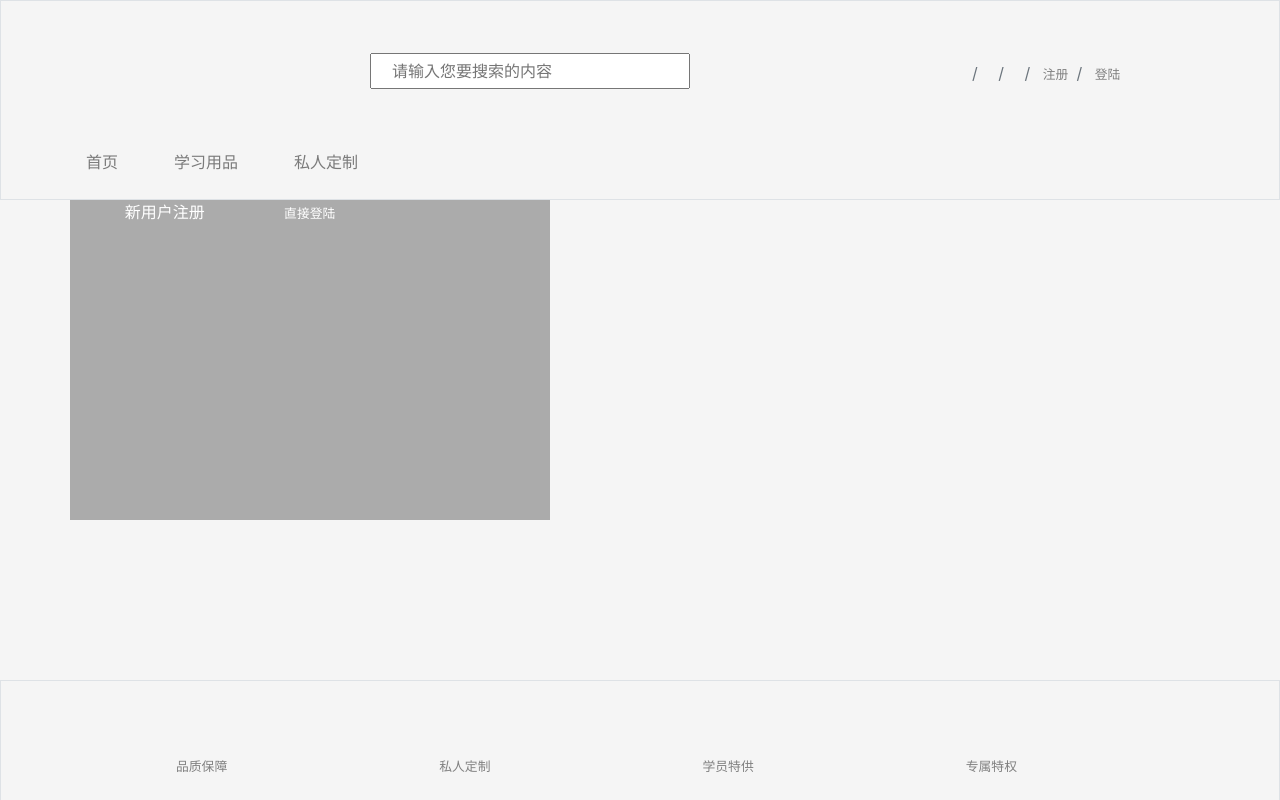
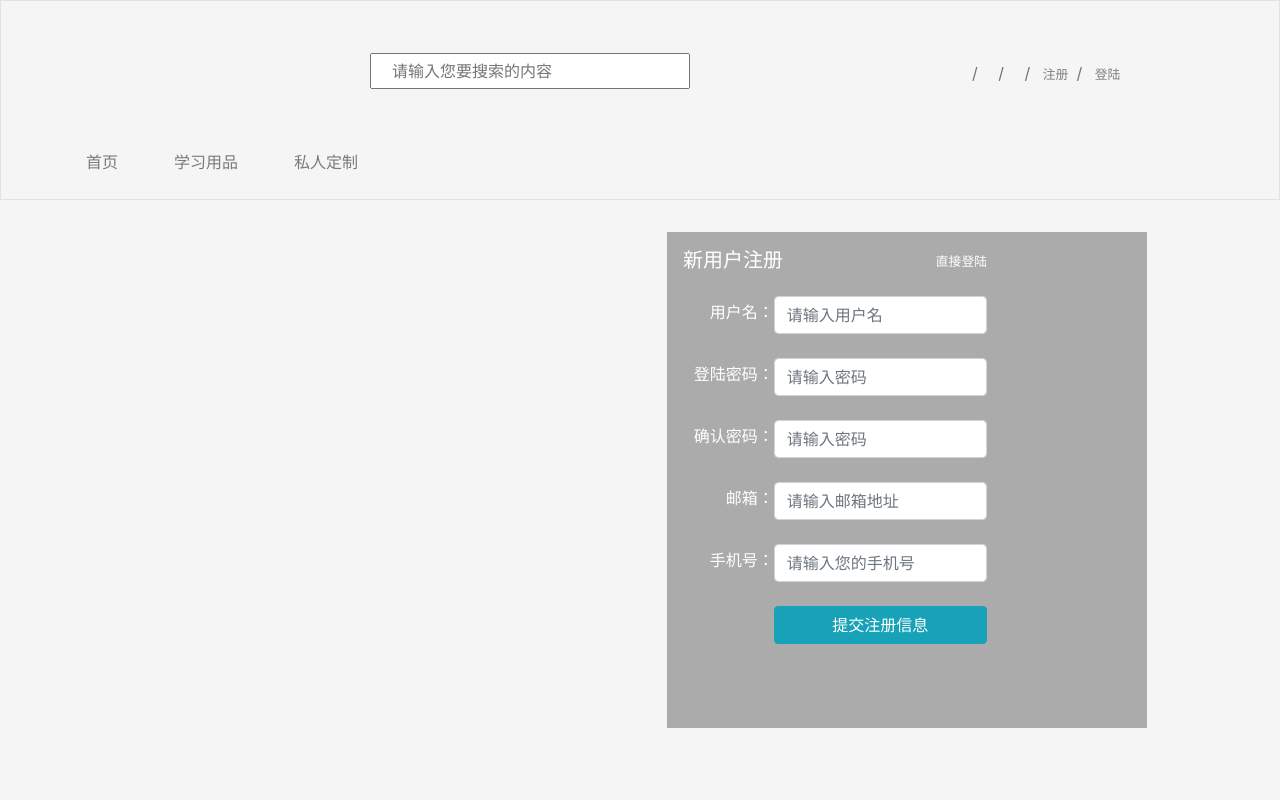
Before and after one commit to branLiv/codeboy, a website: page public/register.html in a window 1280 px wide. Shown: the top 800 px of the page. Drawn offline with nearby package versions, Linux system fonts and the light colour scheme.

Commit message:
注册网页css

```diff
--- a/public/css/register.css
+++ b/public/css/register.css
@@ -8,15 +8,17 @@
     color:#aaa;
     font-weight:800;
 }
-
+.my_font{font-size:0.8rem;}
 .my_reg_bg{
     background-image:url("../img/bg.png");
     background-repeat:no-repeat;
-    height:30rem;
+    height:40rem;
+    display: flex;
+    justify-content: flex-end;
 }
 .my_reg{
     background:rgba(0,0,0,0.3);
-    height:20rem;
+    height:31rem;
     width:30rem;
-
+    margin-top:2rem;
 }
--- a/public/register.html
+++ b/public/register.html
@@ -20,12 +20,50 @@
 <!--注册-->
 <div class="container">
     <div class="my_reg_bg">
-        <div class="my_reg row">
-            <div class="col-8">
-                <div class="d-flex justify-content-around">
-                    <span class="text-white">新用户注册</span>
+        <div class="my_reg row mr-5">
+            <div class="col-8 p-0">
+                <div class="d-flex justify-content-between pt-3 pb-3 pl-3">
+                    <span class="text-white h5">新用户注册</span>
                     <span><a href="#" class="my_a">直接登陆</a></span>
                 </div>
+                <div class="row ml-0 mr-0 mb-4">
+                    <div class="col-4 text-right  p-0 text-white pt-1">用户名：</div>
+                    <div class="col-8 p-0">
+                        <input type="text" class="form-control" placeholder="请输入用户名"/>
+                    </div>
+                </div>
+                <div class="row ml-0 mr-0 mb-4">
+                    <div class="col-4 text-right  p-0 text-white pt-1 ">登陆密码：</div>
+                    <div class="col-8 p-0">
+                        <input type="text" class="form-control" placeholder="请输入密码"/>
+                    </div>
+                </div>
+                <div class="row ml-0 mr-0 mb-4">
+                    <div class="col-4 text-right  p-0 text-white pt-1 ">确认密码：</div>
+                    <div class="col-8 p-0">
+                        <input type="text" class="form-control" placeholder="请输入密码"/>
+                    </div>
+                </div>
+                <div class="row ml-0 mr-0 mb-4">
+                    <div class="col-4 text-right  p-0 text-white pt-1 ">邮箱：</div>
+                    <div class="col-8 p-0">
+                        <input type="text" class="form-control" placeholder="请输入邮箱地址"/>
+                    </div>
+                </div>
+                <div class="row ml-0 mr-0 mb-4">
+                    <div class="col-4 text-right  p-0 text-white pt-1 ">手机号：</div>
+                    <div class="col-8 p-0">
+                        <input type="text" class="form-control" placeholder="请输入您的手机号"/>
+                    </div>
+                </div>
+
+                <div class="row ml-0 mr-0 mb-4">
+                    <div class="col-4 text-right  p-0 text-white pt-1 "></div>
+                    <div class="col-8 p-0">
+                        <input type="button" class="btn btn-info btn-block" value="提交注册信息"/>
+                    </div>
+                </div>
+
             </div>
         </div>
     </div>
```
